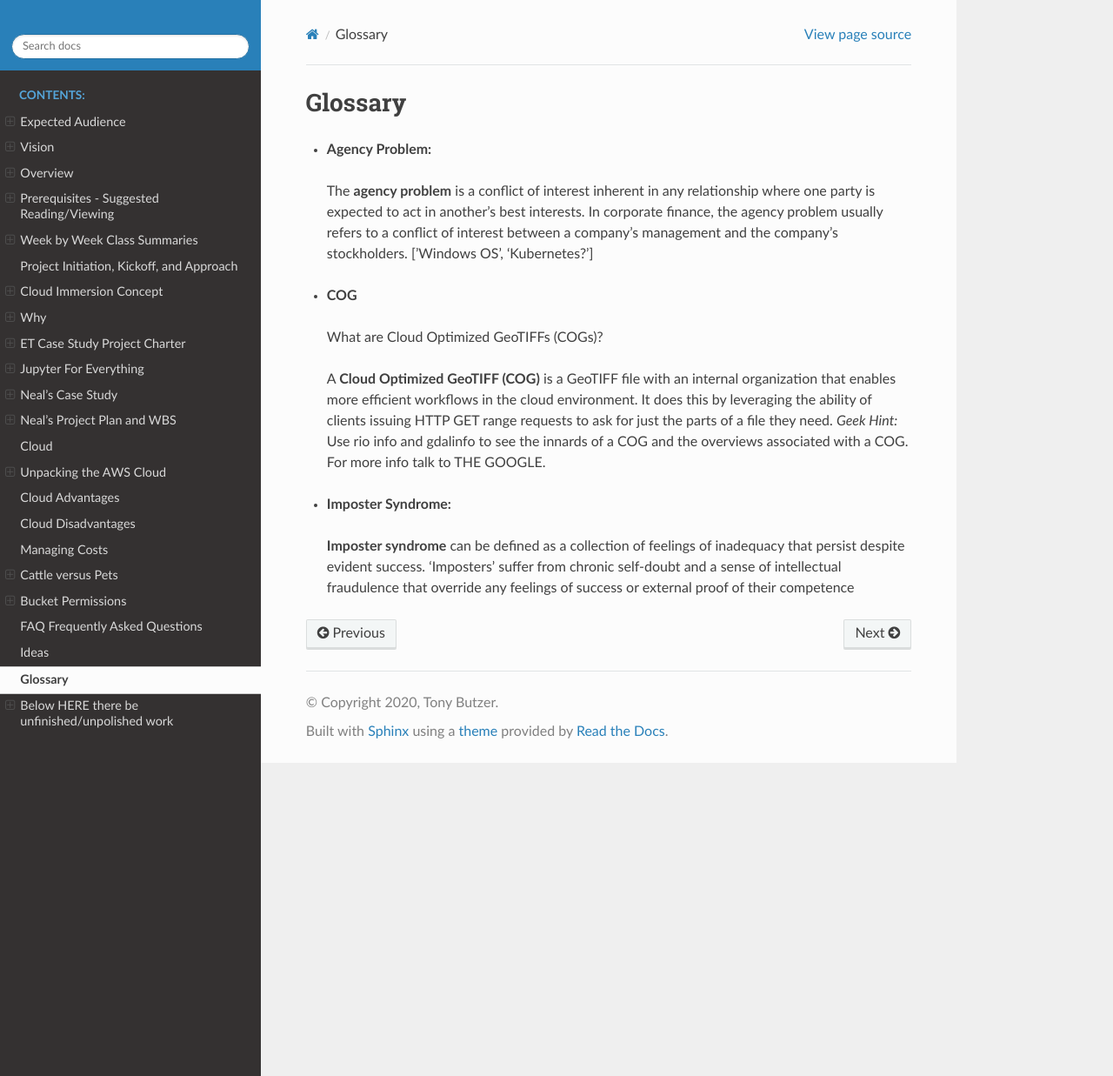
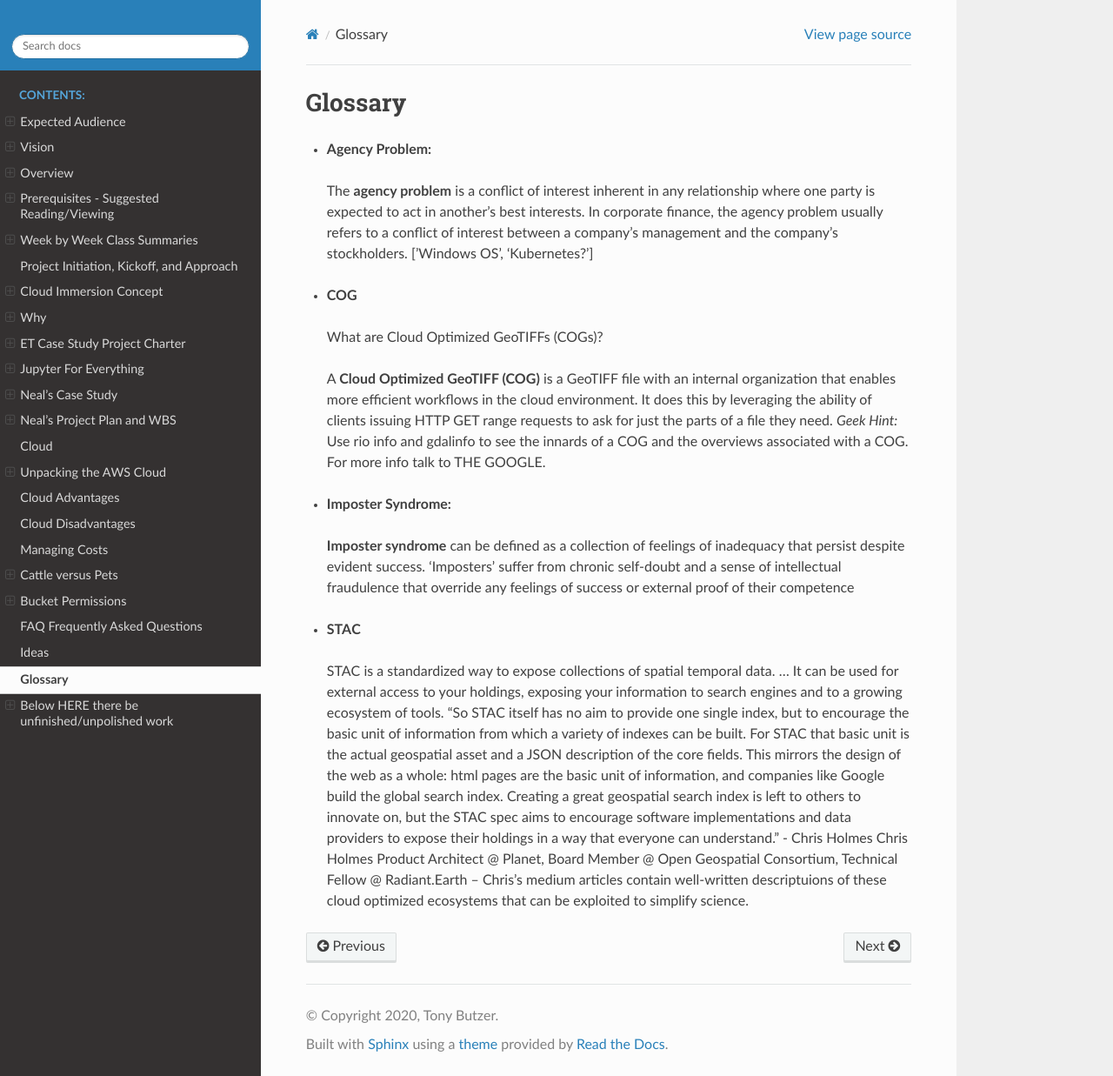
Before and after one commit to tonybutzer/harmony, a Sphinx documentation site: the page built from documentation/source/13glossary.md, in a window 1280 px wide and 1237 px high. Shown: the whole window at 87% size. Built offline with Sphinx 7.4.7 and the Read the Docs theme 2.0.0, drawn with Linux system fonts in a browser that asks for light colours; pages that are not in the unit, such as notebooks, are missing from menus.

Commit message:
automatic git update from Makefile

```diff
--- a/documentation/source/13glossary.md
+++ b/documentation/source/13glossary.md
@@ -12,3 +12,8 @@ For more info talk to THE GOOGLE.
 
 - **Imposter Syndrome:**
 > **Imposter syndrome** can be defined as a collection of feelings of inadequacy that persist despite evident success. 'Imposters' suffer from chronic self-doubt and a sense of intellectual fraudulence that override any feelings of success or external proof of their competence
+
+- **STAC**
+> STAC is a standardized way to expose collections of spatial temporal data. ... It can be used for external access to your holdings, exposing your information to search engines and to a growing ecosystem of tools.
+> "So STAC itself has no aim to provide one single index, but to encourage the basic unit of information from which a variety of indexes can be built. For STAC that basic unit is the actual geospatial asset and a JSON description of the core fields. This mirrors the design of the web as a whole: html pages are the basic unit of information, and companies like Google build the global search index. Creating a great geospatial search index is left to others to innovate on, but the STAC spec aims to encourage software implementations and data providers to expose their holdings in a way that everyone can understand." - Chris Holmes
+> Chris Holmes Product Architect @ Planet, Board Member @ Open Geospatial Consortium, Technical Fellow @ Radiant.Earth -- Chris's medium articles contain well-written descriptuions of these cloud optimized ecosystems that can be exploited to simplify science.
```
